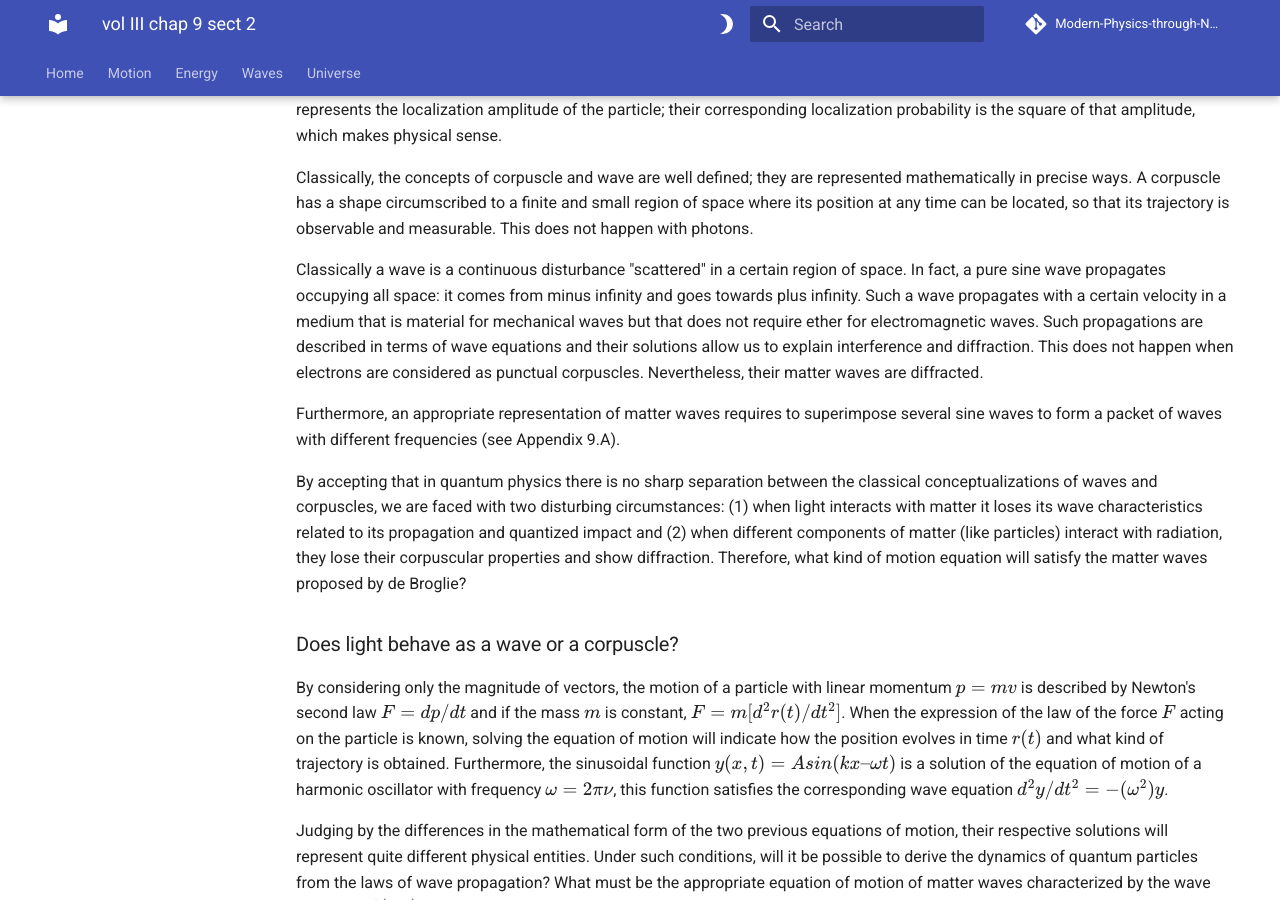
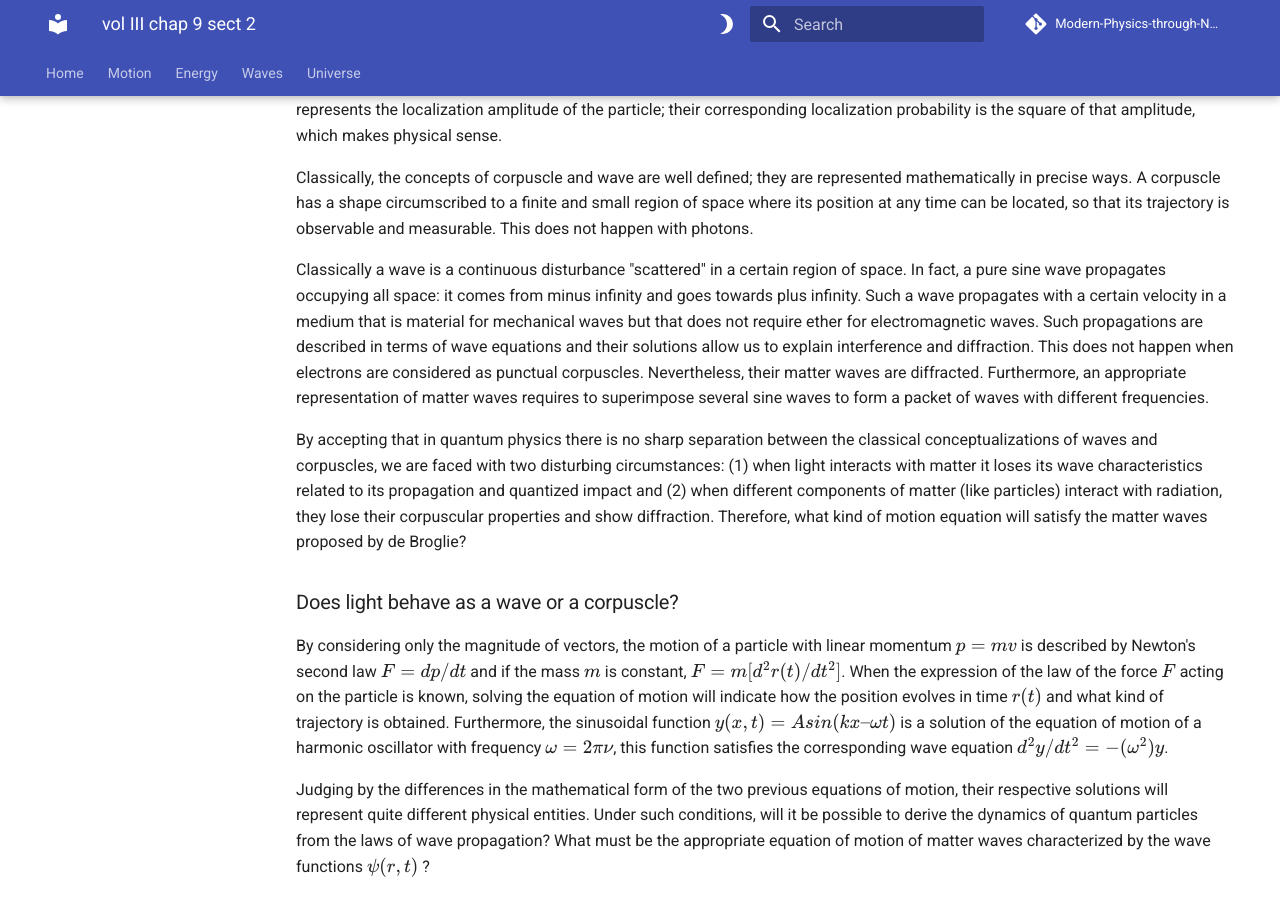
Before and after one commit to modphysnobel/modphysnobel.github.io, an MkDocs documentation site: the page built from docs/vol-III/vol-III-chap-9-sect-2.md, in a window 1280 px wide and 900 px high, scrolled down 1841 px. Built offline with MkDocs 1.6.1 and Material for MkDocs 9.7.7, drawn with Linux system fonts in a browser that asks for light colours; some web fonts are replaced; comment, search, counter and statistics services are not loaded.

Commit message:
Update vol-III-chap-9-sect-2.md

```diff
--- a/docs/vol-III/vol-III-chap-9-sect-2.md
+++ b/docs/vol-III/vol-III-chap-9-sect-2.md
@@ -43,11 +43,10 @@ Summarizing $v_g=  \frac{dω}{dk}=  \frac{(\frac{dω}{dβ})}{(\frac{dk}{dβ}) }
 
 Classically, the concepts of corpuscle and wave are well defined; they are represented mathematically in precise ways. A corpuscle has a shape circumscribed to a finite and small region of space where its position at any time can be located, so that its trajectory is observable and measurable. This does not happen with photons.
 
-Classically a wave is a continuous disturbance "scattered" in a certain region of space. In fact, a pure sine wave propagates occupying all space: it comes from minus infinity and goes towards plus infinity. Such a wave propagates with a certain velocity in a medium that is material for mechanical waves but that does not require ether for electromagnetic waves. Such propagations are described in terms of wave equations and their solutions allow us to explain interference and diffraction. This does not happen when electrons are considered as punctual corpuscles. Nevertheless, their matter waves are diffracted.
-
-Furthermore, an appropriate representation of matter waves requires to superimpose several sine waves to form a packet of waves with different frequencies (see Appendix 9.A).
+Classically a wave is a continuous disturbance "scattered" in a certain region of space. In fact, a pure sine wave propagates occupying all space: it comes from minus infinity and goes towards plus infinity. Such a wave propagates with a certain velocity in a medium that is material for mechanical waves but that does not require ether for electromagnetic waves. Such propagations are described in terms of wave equations and their solutions allow us to explain interference and diffraction. This does not happen when electrons are considered as punctual corpuscles. Nevertheless, their matter waves are diffracted. Furthermore, an appropriate representation of matter waves requires to superimpose several sine waves to form a packet of waves with different frequencies.
 
 By accepting that in quantum physics there is no sharp separation between the classical conceptualizations of waves and corpuscles, we are faced with two disturbing circumstances: (1) when light interacts with matter it loses its wave characteristics related to its propagation and quantized impact and (2) when different components of matter (like particles) interact with radiation, they lose their corpuscular properties and show diffraction. Therefore, what kind of motion equation will satisfy the matter waves proposed by de Broglie?
+
 
 ### Does light behave as a wave or a corpuscle?
 
```
